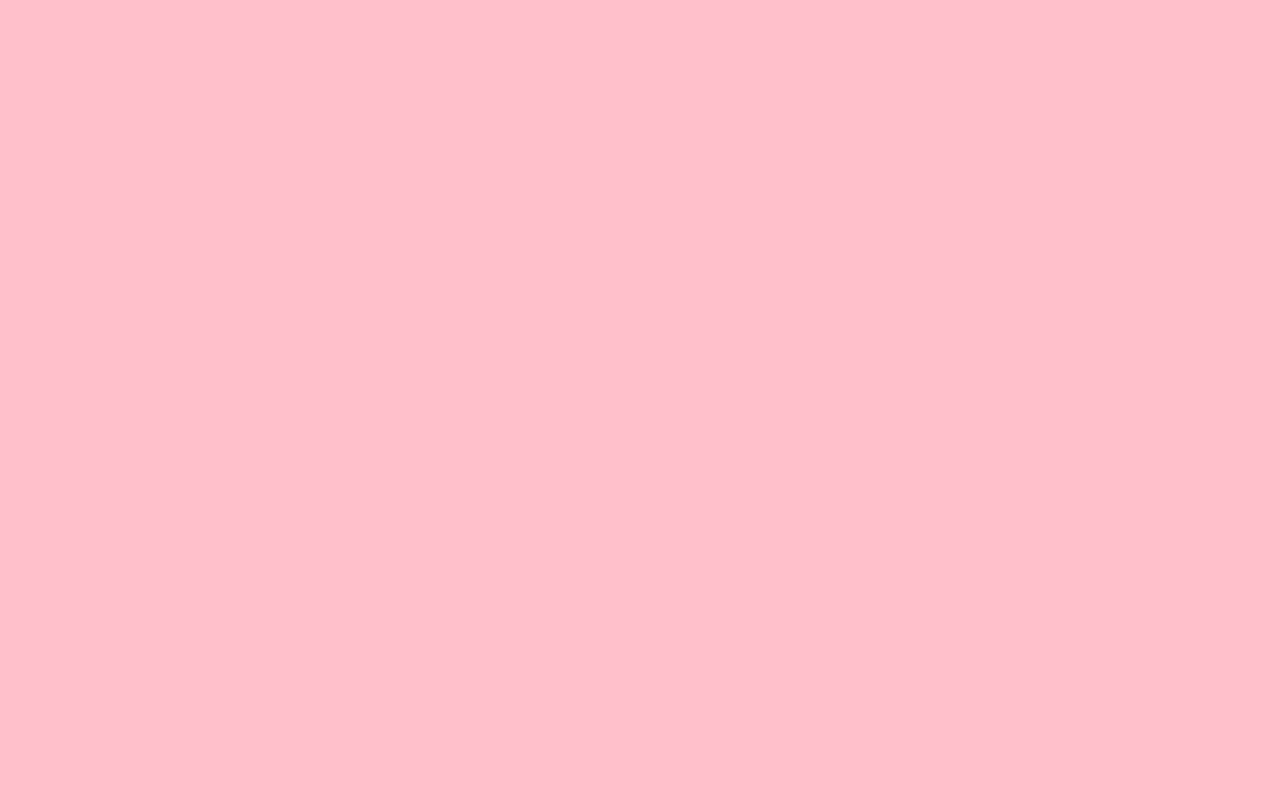
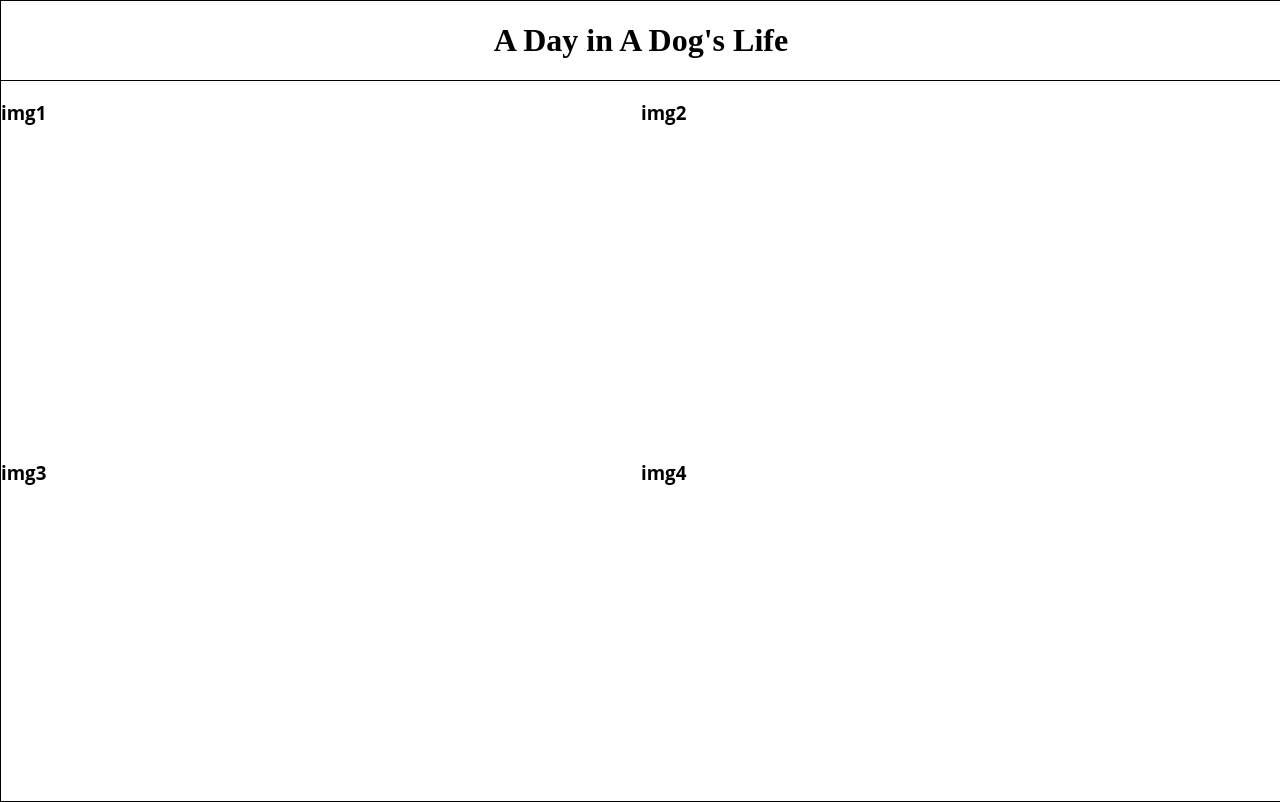
Before and after one commit to ross67/ross67.github.io, a plain HTML site: page assignment2/index.html in a window 1280 px wide. Drawn offline with Linux system fonts and the light colour scheme.

Commit message:
basic structure added

```diff
--- a/assignment2/index.html
+++ b/assignment2/index.html
@@ -6,9 +6,34 @@
       <link rel  = "stylesheet" href= 'style.css'>
       <!-- <script src = "script.js"> </script> -->
       <meta name="viewport" content="width=device-width, initial-scale=1">
-      <title>Assignment 2 </title>
+      <title>A Day in A Dog's Life </title>
     </head>
 
 <body>
+  <header>
+    <div class = "container">
+      <div class = "title">
+        <h1> A Day in A Dog's Life</h1>
+      </div>
+    </div>
+  </header>
+
+  <section id = "map">
+      <div class ="box" id = "img1">
+        <!-- <img id = "img1" src="behind.jpg"> -->
+        <h3>img1</h3>
+      </div>
+      <div class ="box" id = "img2">
+        <!-- <img id = "img1" src="behind.jpg"> -->
+        <h3>img2</h3>
+      </div>
+      <div class ="box" id = "img3">
+        <!-- <img id = "img1" src="behind.jpg"> -->
+        <h3>img3</h3>
+      </div>
+      <div class ="box" id = "img4">
+        <h3>img4</h3>
+    </div>
+  </section>
 </body>
 </html>
--- a/assignment2/style.css
+++ b/assignment2/style.css
@@ -1,6 +1,69 @@
+html,
 body{
+  position: absolute;
   margin: 0;
-  padding: 0;
+  top: 0px;
+  left: 0px;
+  bottom: 0px;
+  right: 0px;
+  height:100%;
+  width:100%;
+}
 
-  background-color: pink;
+.container {
+  height: 10%;
+  width:100%;
+  text-align:center;
+  vertical-align:middle;
+  border: 1px solid black;
+  position:absolute;
+  border-bottom: 0px;
 }
+
+#map {
+  position:absolute;
+  top:10%;
+  height: 90%;
+  width:100%;
+  border: 1px solid black;
+  font-family: 'Open Sans';
+  overflow: scroll;
+}
+
+.box{
+  display: inline;
+  position: absolute;
+}
+
+#img1{
+  margin-left: 0;
+  margin-top: 0;
+  height: 50%;
+  width: 50%;
+}
+
+#img2{
+  margin-right: 0;
+  margin-top: 0;
+  left:50%;
+  height: 50%;
+  width: 50%;
+}
+
+#img3{
+  margin-left: 0;
+  margin-bottom: 0;
+  top:50%;
+  height: 50%;
+  width: 50%;
+}
+
+#img4{
+  margin-left: 0;
+  margin-bottom: 0;
+  top:50%;
+  left:50%;
+  height: 50%;
+  width: 50%;
+
+}
```
